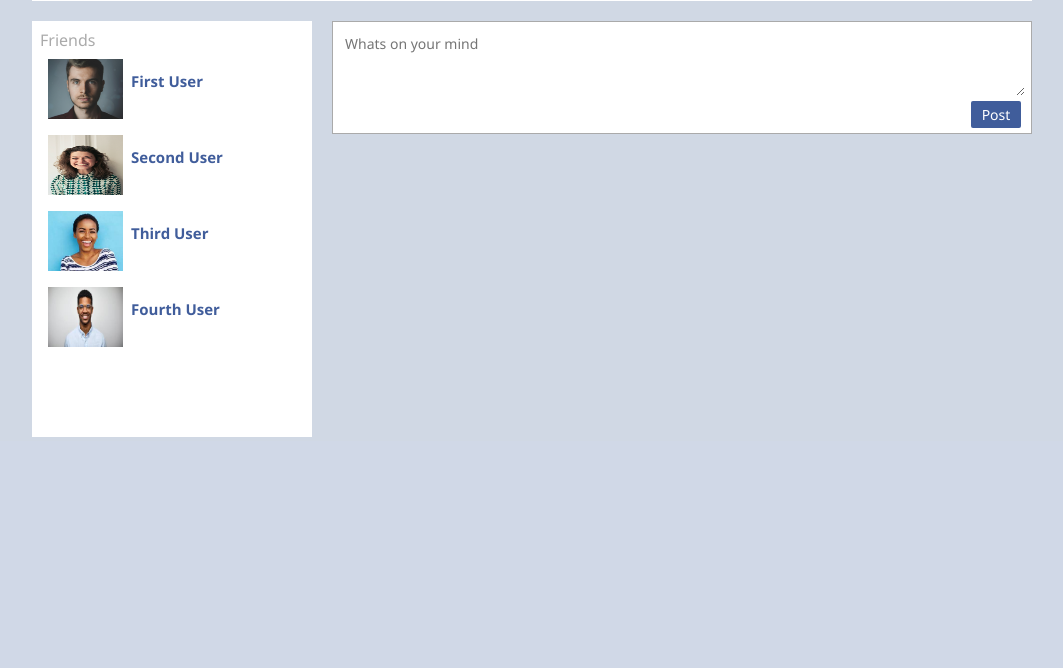
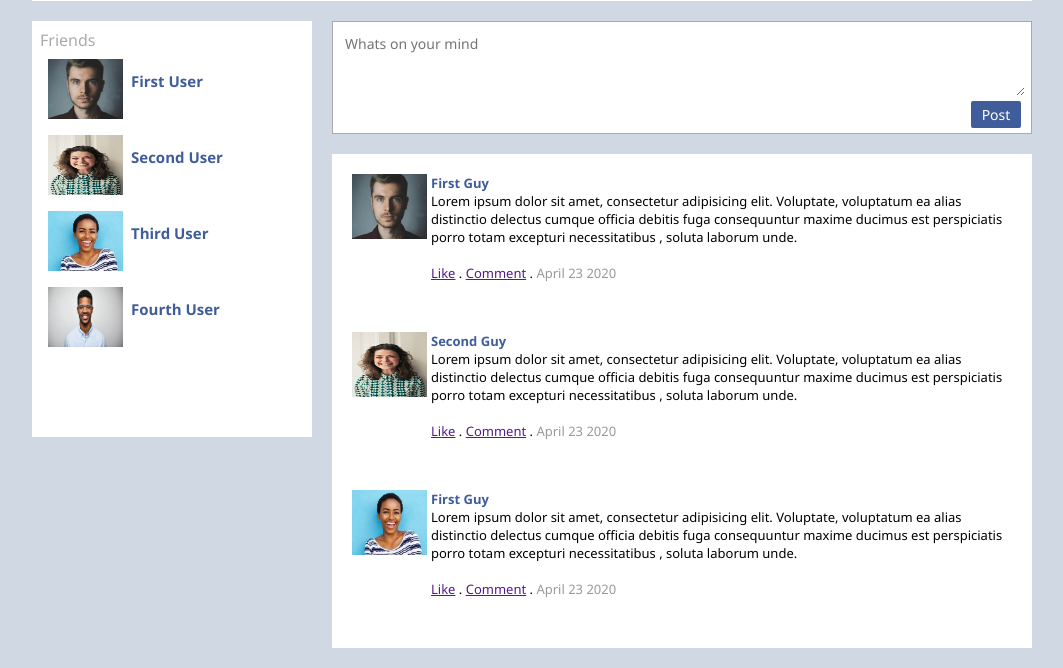
Before and after one commit to jasir3124/MyBook, a PHP site: page /profile.php in a window 1280 px wide. Shown: the part 754-1422 px from the top of the page, without its empty margins (108-1171 px from the left). Before the commit the page ends 1191 px from the top, so only its background shows below. Run offline with PHP 8.4, Linux system fonts and the light colour scheme.

Commit message:
made progress

```diff
--- a/profile.php
+++ b/profile.php
@@ -66,8 +66,66 @@
                     <input id="postButton" type="submit" value="Post">
                     <br>
                 </div>
+                <!-- posts -->
+                <div class="postsCont" id="postsCont">
+
+                <!-- post 1 -->
+                    <div class="post">
+                        <div>
+                             <img src="images/user1.jpg" alt="" style="width: 75px; height: 65px; margin-right: 4px;">
+                        </div>
+                        <div>
+                            <div style="font-weight: bold; color: #405d9b;">
+                                First Guy
+                            </div>
+                            Lorem ipsum dolor sit amet, consectetur adipisicing elit.
+                            Voluptate, voluptatum ea alias distinctio delectus cumque officia debitis
+                            fuga consequuntur maxime ducimus est perspiciatis porro totam excepturi necessitatibus
+                            , soluta laborum unde.
+                            <br><br>
+                            <a href="">Like</a> . <a href="">Comment</a>  . <span style="color: #999;">April 23 2020</span>
+                        </div>
+                    </div>
+                <!-- post 2 -->
+                    <div class="post">
+                        <div>
+                             <img src="images/user2.jpg" alt="" style="width: 75px; height: 65px; margin-right: 4px;">
+                        </div>
+                        <div>
+                            <div style="font-weight: bold; color: #405d9b;">
+                                Second Guy
+                            </div>
+                            Lorem ipsum dolor sit amet, consectetur adipisicing elit.
+                            Voluptate, voluptatum ea alias distinctio delectus cumque officia debitis
+                            fuga consequuntur maxime ducimus est perspiciatis porro totam excepturi necessitatibus
+                            , soluta laborum unde.
+                            <br><br>
+                            <a href="">Like</a> . <a href="">Comment</a>  . <span style="color: #999;">April 23 2020</span>
+                        </div>
+                    </div>
+                <!-- post 3 -->
+                    <div class="post">
+                        <div>
+                             <img src="images/user3.jpeg" alt="" style="width: 75px; height: 65px; margin-right: 4px;">
+                        </div>
+                        <div>
+                            <div style="font-weight: bold; color: #405d9b;">
+                                First Guy
+                            </div>
+                            Lorem ipsum dolor sit amet, consectetur adipisicing elit.
+                            Voluptate, voluptatum ea alias distinctio delectus cumque officia debitis
+                            fuga consequuntur maxime ducimus est perspiciatis porro totam excepturi necessitatibus
+                            , soluta laborum unde.
+                            <br><br>
+                            <a href="">Like</a> . <a href="">Comment</a>  . <span style="color: #999;">April 23 2020</span>
+                        </div>
+                    </div>
+
+
+                </div>
             </div>
         </div>
+
     </div>
 </body>
 </html>
--- a/profileStyle.css
+++ b/profileStyle.css
@@ -90,3 +90,14 @@ body {
   border-radius: 2px;
   width: 50px;
 }
+.postsCont{
+  margin-top: 20px;
+  background-color: white;
+  padding: 10px;
+}
+.post{
+  padding: 10px;
+  font-size: 13px;
+  display: flex;
+  margin-bottom: 30px;
+}
```
